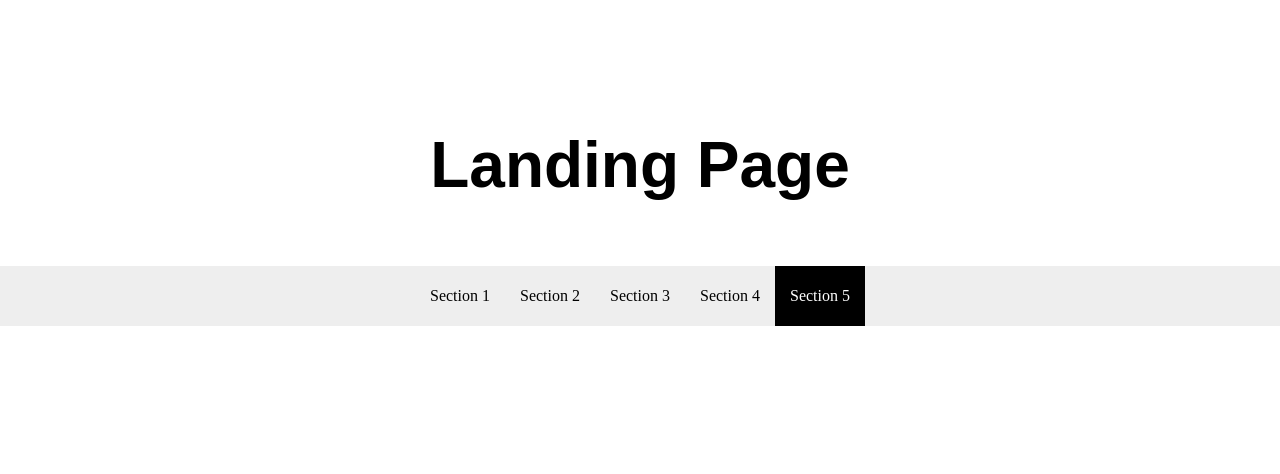
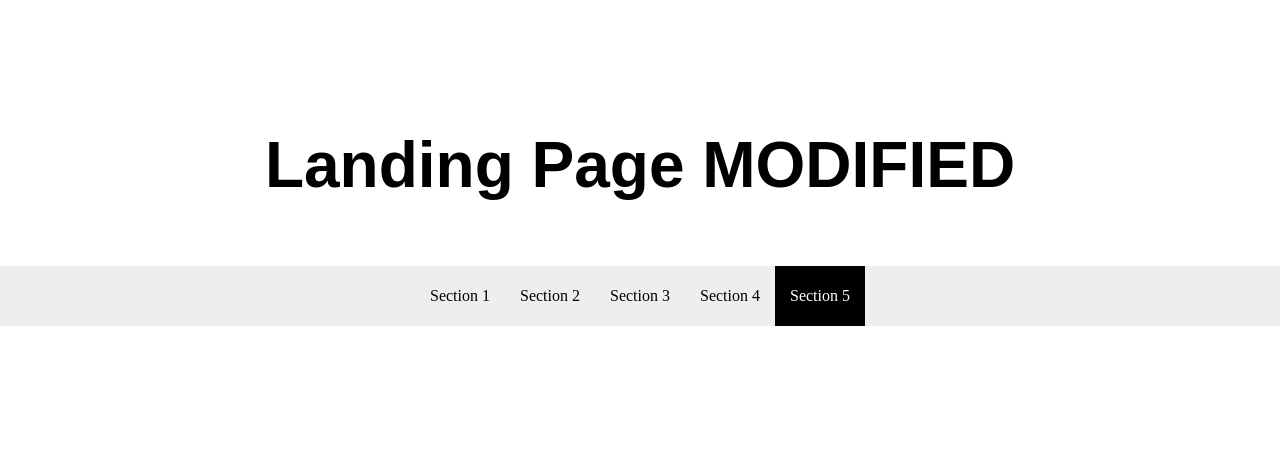
Before and after one commit to Abdelrhman-CaT/Tempelate-Landing-Page, a plain HTML site: page index.html in a window 1280 px wide. Shown: the top 474 px of the page. Drawn offline with Linux system fonts and the light colour scheme.

Commit message:
test modifiction for netlify

```diff
--- a/index.html
+++ b/index.html
@@ -14,7 +14,7 @@
 </head>
 <body>
       <header>
-        <h1>Landing Page</h1>
+        <h1>Landing Page MODIFIED</h1>
       </header>
       <!-- Each Section has an ID (used for the anchor) and
       a data attribute that will populate the li node.
```
